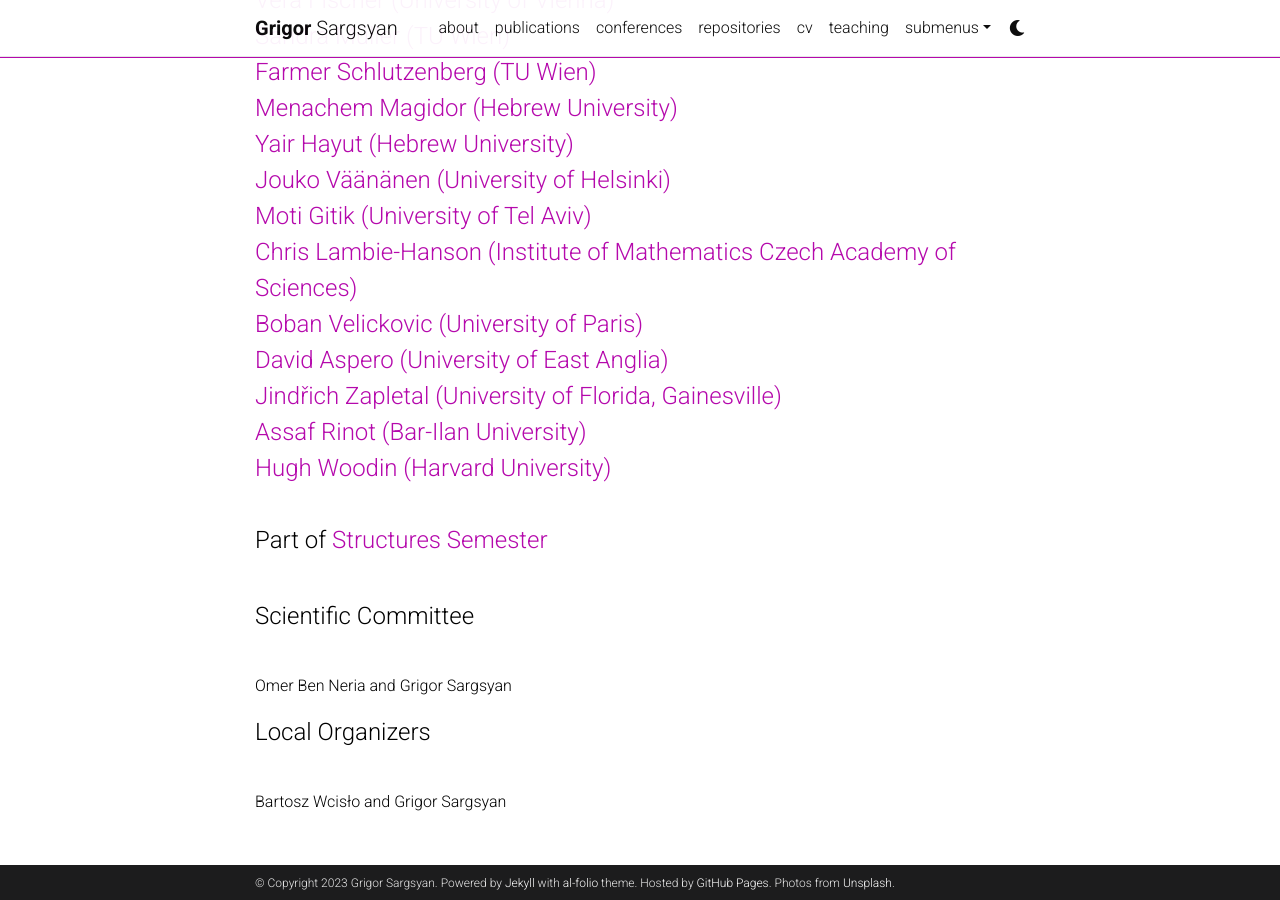
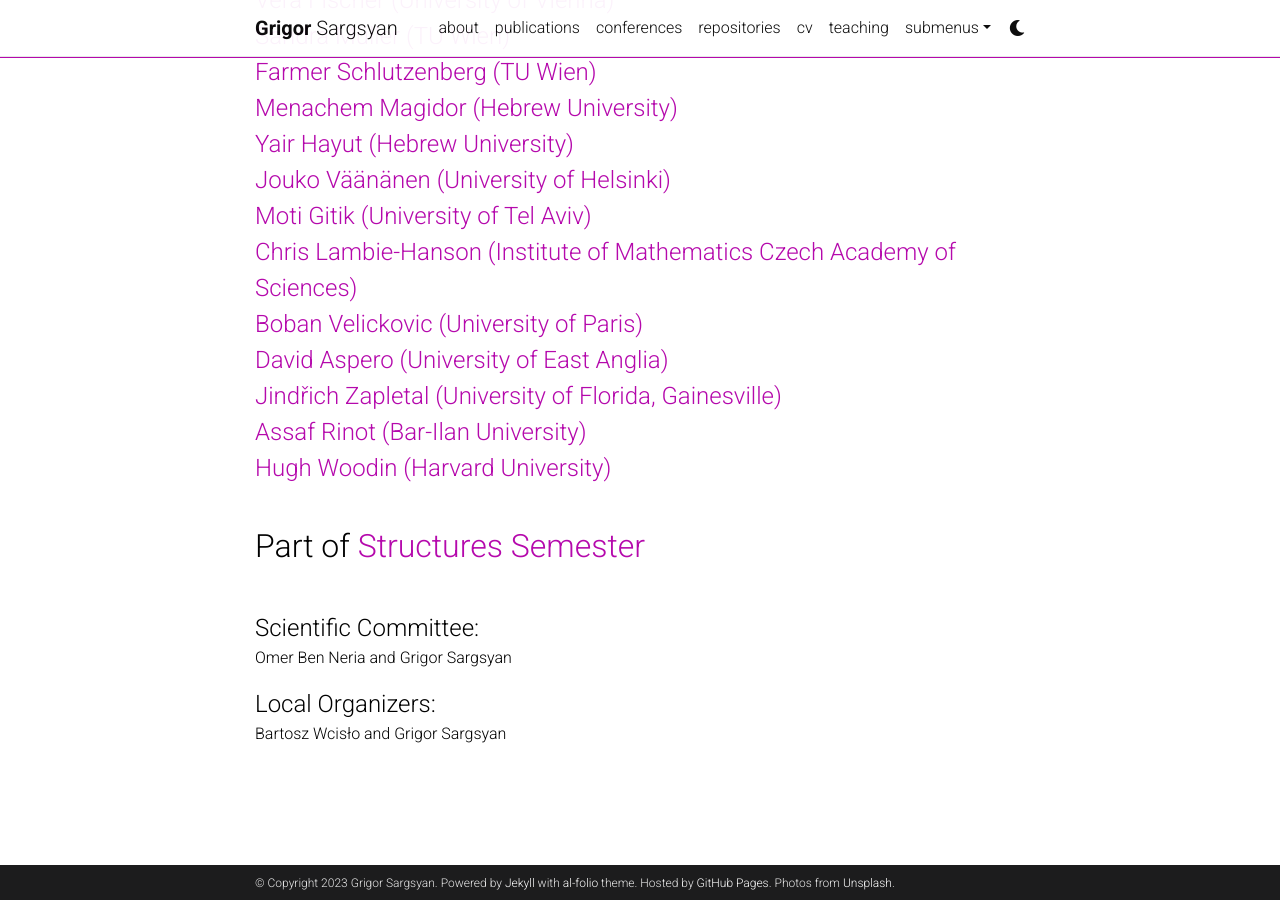
Before and after one commit to grigorsarg/grigorsarg.github.io, a Jekyll site: the page built from _projects/Perspectives.md, in a window 1280 px wide and 900 px high, scrolled down 768 px. Built offline with Jekyll 4.4.1, drawn with Linux system fonts in a browser that asks for light colours; comment, search, counter and statistics services are not loaded; a style sheet for code colours, icons or effects is not loaded.

Commit message:
Update Perspectives.md

```diff
--- a/_projects/Perspectives.md
+++ b/_projects/Perspectives.md
@@ -37,13 +37,8 @@
 <a href="https://www.assafrinot.com/">Assaf Rinot (Bar-Ilan University) </a><br>
 <a href="https://philosophy.fas.harvard.edu/people/w-hugh-woodin">Hugh Woodin (Harvard University) </a> <br><br></font>
 
+<font size="+3"> Part of <a href="https://www.impan.pl/en/activities/banach-center/conferences/23-simons-08">Structures Semester</a></font> <br>
 
-<font size="+2"> Part of <a href="https://www.impan.pl/en/activities/banach-center/conferences/23-simons-08">Structures Semester</a></font> <br>
+<font size="+2"> Scientific Committee:</font> Omer Ben Neria and Grigor Sargsyan <br>
 
-<font size="+2"> Scientific Committee</font> <br>
-
-Omer Ben Neria and Grigor Sargsyan
-
-<font size="+2"> Local Organizers</font> <br>
-
-Bartosz Wcisło and Grigor Sargsyan
+<font size="+2"> Local Organizers:</font> Bartosz Wcisło and Grigor Sargsyan <br>
```
